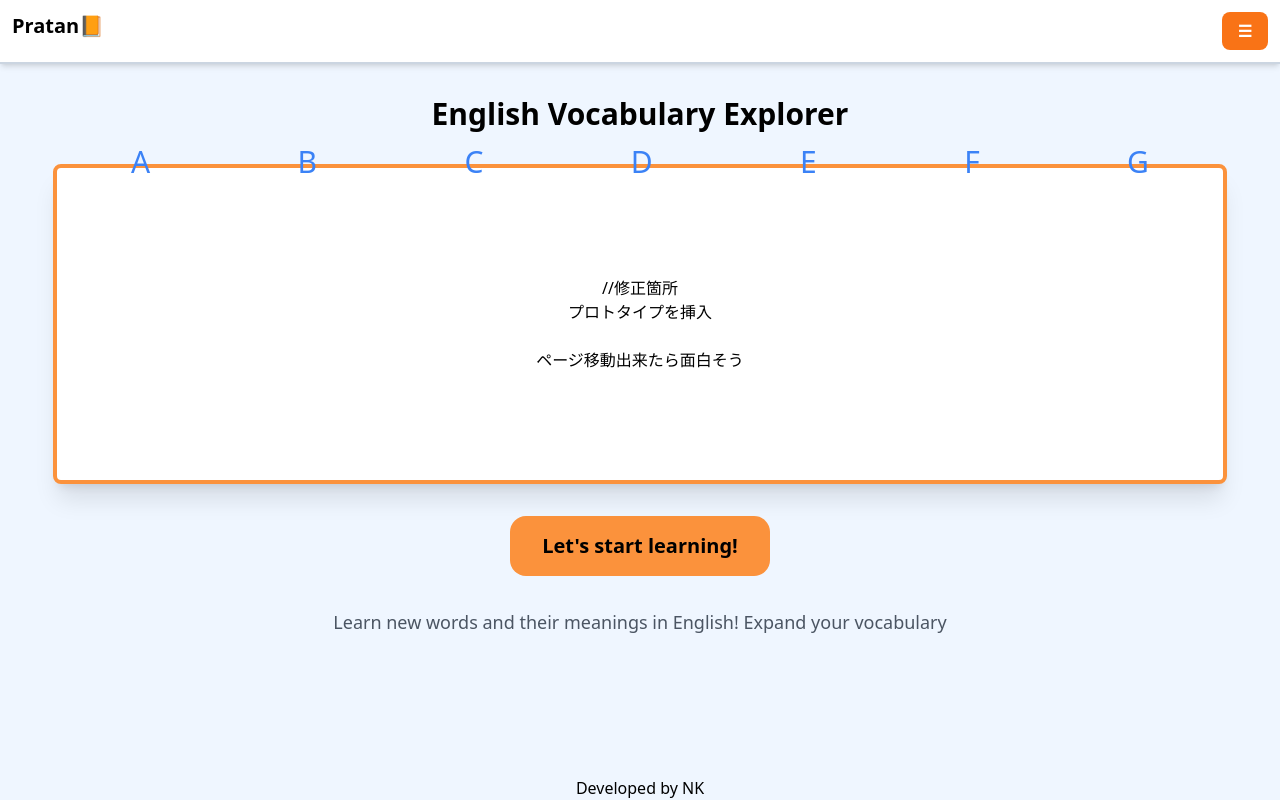
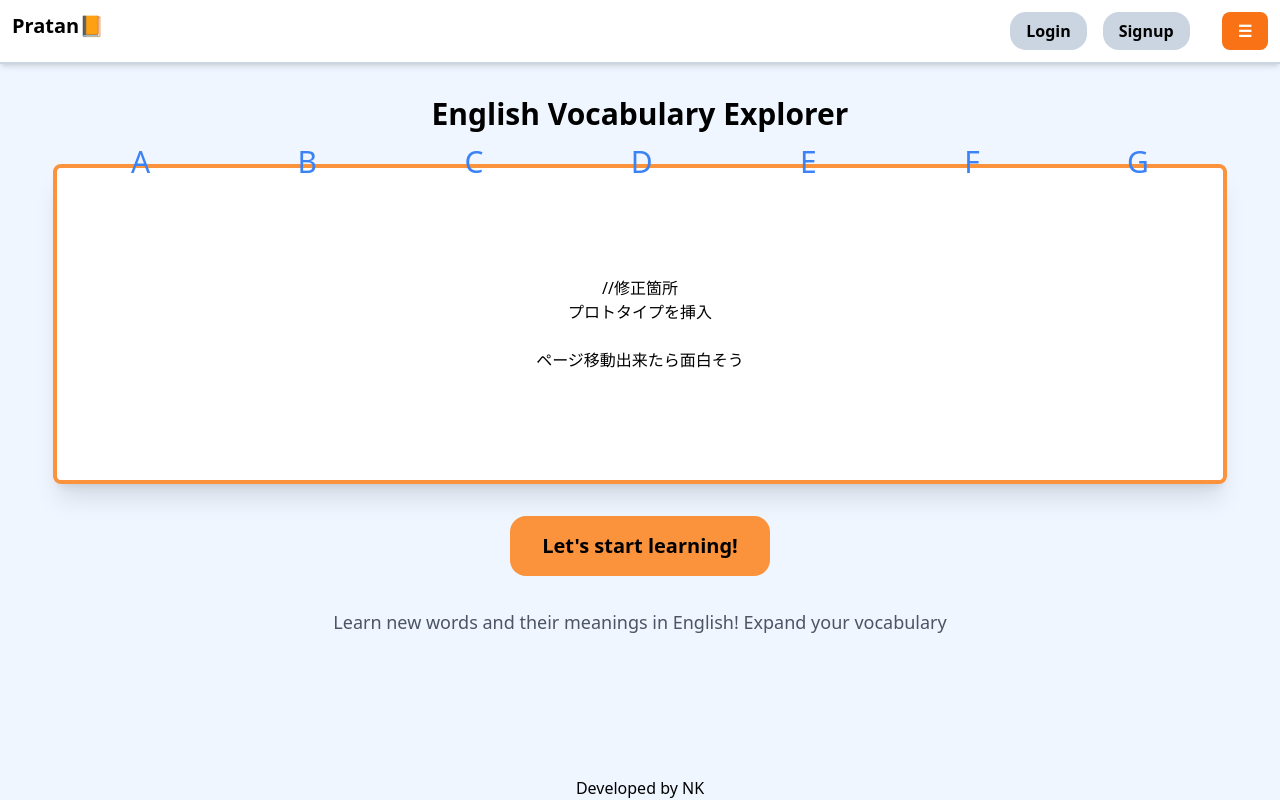
Before and after one commit to kikudesuyo/pratan, a React (Vite) app: page / in a window 1280 px wide. Built offline with nearby package versions, Linux system fonts and the light colour scheme; no server answers.

Commit message:
fix: hide sidebar when user is logged in

```diff
--- a/src/components/Header.tsx
+++ b/src/components/Header.tsx
@@ -4,10 +4,11 @@ import { Link, useNavigate } from "react-router-dom";
 import AuthButton from "@/components/Button/AuthButton";
 import Sidebar from "@/components/Sidebar";
 import { PATHS } from "@/utils/constants/Paths";
+import useUserStore from "@/stores/user";
 
 const Header = () => {
   const navigate = useNavigate();
-  const user = true;
+  const userId = useUserStore((state) => state.userId);
 
   return (
     <header className="sticky top-0 z-10 flex h-16 justify-between border-b-2 border-slate-300 bg-white p-3 shadow-md">
@@ -15,7 +16,7 @@ const Header = () => {
         <Link to={PATHS.LANDING}>Pratan📙</Link>
       </div>
       <div className="flex gap-4">
-        {!user ? (
+        {!userId ? (
           <>
             <AuthButton
               label="Login"
```
